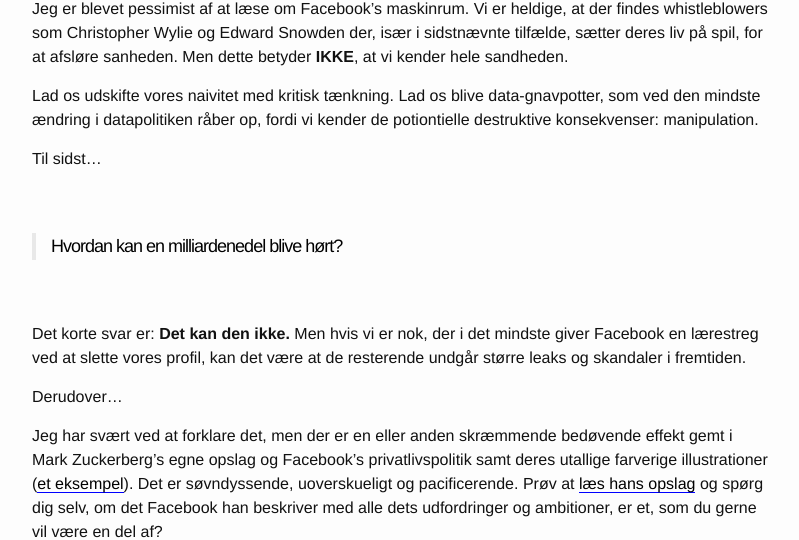
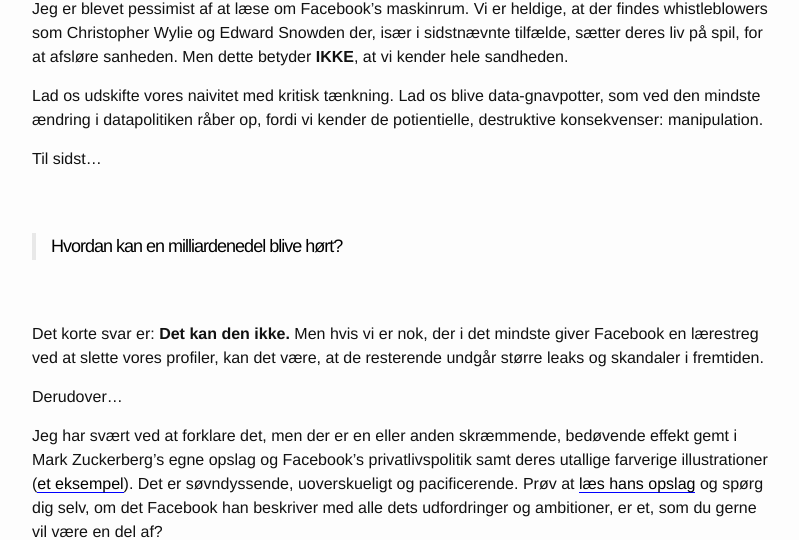
Before and after one commit to peterhoejlundandersen/hilsen, a Jekyll site: the page built from _posts/blogs/2018-04-03-hvorfor-jeg-slettede-min-facebook.markdown, in a window 1280 px wide and 900 px high, scrolled down 15910 px. Shown: the part 173-713 px from the top of the window, without its empty margins (238-1037 px from the left). Built offline with Jekyll 4.4.1, drawn with Linux system fonts in a browser that asks for light colours; some of the changed text lies outside the part shown.

Commit message:
small corrections

```diff
--- a/_posts/blogs/2018-04-03-hvorfor-jeg-slettede-min-facebook.markdown
+++ b/_posts/blogs/2018-04-03-hvorfor-jeg-slettede-min-facebook.markdown
@@ -54,7 +54,7 @@
 {: .blue-border }
 * **2017**
 
-* [The Intercept skriver en artikel om indsamlingen af data i forhold til Trump Kampagnen](https://theintercept.com/2017/03/30/facebook-failed-to-protect-30-million-users-from-having-their-data-harvested-by-trump-campaign-affiliate/){:target="_blank"} (efter at Cambridge Analytica har samarbejdet med Ted Cruz, går de over til at samarbejde med Trump) hvori man kan læse flere interessante ting:
+* [The Intercept skriver en artikel om indsamlingen af data i forhold til Trump Kampagnen](https://theintercept.com/2017/03/30/facebook-failed-to-protect-30-million-users-from-having-their-data-harvested-by-trump-campaign-affiliate/){:target="_blank"} (efter at Cambridge Analytica har samarbejdet med Ted Cruz, går de over til at samarbejde med Trump), hvori man kan læse flere interessante ting:
 
 * Facebook prøvede, efter udgivelsen af Guardians artiklen, at tage kontakt til Global Science Research (den virksomhed som Kogan stiftede) og forlange, at de slettede den data, som de havde taget fra Facebook brugere.
 
@@ -331,7 +331,7 @@
 
 Så har du hjulpet et program - i dette tilfælde et neuralt netværk [15](https://en.wikipedia.org/wiki/Artificial_neural_network){:target="_blank" .small-source data-title="Wikipedia - Artificial Neural Network"} - til næste gang at tage højde for den rettelse, som du har gjort opmærksom på.
 
-Forestil dig så, at millioner af andre brugere også 'fodrer' programmet dagligt med data om, hvornår det rammer rigtigt og forkert og at det program så kunne 'lære' af det.
+Forestil dig så, at millioner af andre brugere også 'fodrer' programmet dagligt med data om, hvornår det rammer rigtigt og forkert, og at det program så kunne 'lære' af det.
 
 Til sidst har du DeepFace, et meget behjælpeligt værktøj, når det kommer til at tagge billeder, men til hvilken pris?
 
@@ -440,18 +440,18 @@
 
 Jeg er blevet pessimist af at læse om Facebook's maskinrum. Vi er heldige, at der findes whistleblowers som Christopher Wylie og Edward Snowden der, især i sidstnævnte tilfælde, sætter deres liv på spil, for at afsløre sanheden. Men dette betyder **IKKE**, at vi kender hele sandheden.
 
-Lad os udskifte vores naivitet med kritisk tænkning. Lad os blive data-gnavpotter, som ved den mindste ændring i datapolitiken råber op, fordi vi kender de potiontielle destruktive konsekvenser: manipulation.
+Lad os udskifte vores naivitet med kritisk tænkning. Lad os blive data-gnavpotter, som ved den mindste ændring i datapolitiken råber op, fordi vi kender de potientielle, destruktive konsekvenser: manipulation.
 
 
 Til sidst...
 
 > Hvordan kan en milliardenedel blive hørt?
 
-Det korte svar er: **Det kan den ikke.** Men hvis vi er nok, der i det mindste giver Facebook en lærestreg ved at slette vores profil, kan det være at de resterende undgår større leaks og skandaler i fremtiden.
+Det korte svar er: **Det kan den ikke.** Men hvis vi er nok, der i det mindste giver Facebook en lærestreg ved at slette vores profiler, kan det være, at de resterende undgår større leaks og skandaler i fremtiden.
 
 Derudover...
 
-Jeg har svært ved at forklare det, men der er en eller anden skræmmende bedøvende effekt gemt i Mark Zuckerberg's egne opslag og Facebook's privatlivspolitik samt deres utallige farverige illustrationer ([et eksempel](https://www.facebook.com/ads/about/?entry_product=ad_preferences){:target="_blank"}). Det er søvndyssende, uoverskueligt og pacificerende. Prøv at [læs hans opslag](https://da-dk.facebook.com/zuck){:target="_blank"} og spørg dig selv, om det Facebook han beskriver med alle dets udfordringer og ambitioner, er et, som du gerne vil være en del af?
+Jeg har svært ved at forklare det, men der er en eller anden skræmmende, bedøvende effekt gemt i Mark Zuckerberg's egne opslag og Facebook's privatlivspolitik samt deres utallige farverige illustrationer ([et eksempel](https://www.facebook.com/ads/about/?entry_product=ad_preferences){:target="_blank"}). Det er søvndyssende, uoverskueligt og pacificerende. Prøv at [læs hans opslag](https://da-dk.facebook.com/zuck){:target="_blank"} og spørg dig selv, om det Facebook han beskriver med alle dets udfordringer og ambitioner, er et, som du gerne vil være en del af?
 
 Det at slette sin Facebook er ikke ens betydende med, at man ikke har brug for den. Ligesom det at blive vegetar ikke er ens betydende med, at du IKKE kan lide kød. Det betyder blot, for mig at se, at du som menneske har et ideal, der forbyder dig at indgå i et fælleskab, hvor du ikke bliver mødt med den respekt, som du forlanger.
 
```
Also changed, not shown: other parts of _posts/blogs/2018-04-03-hvorfor-jeg-slettede-min-facebook.markdown (+6 -8 lines).
